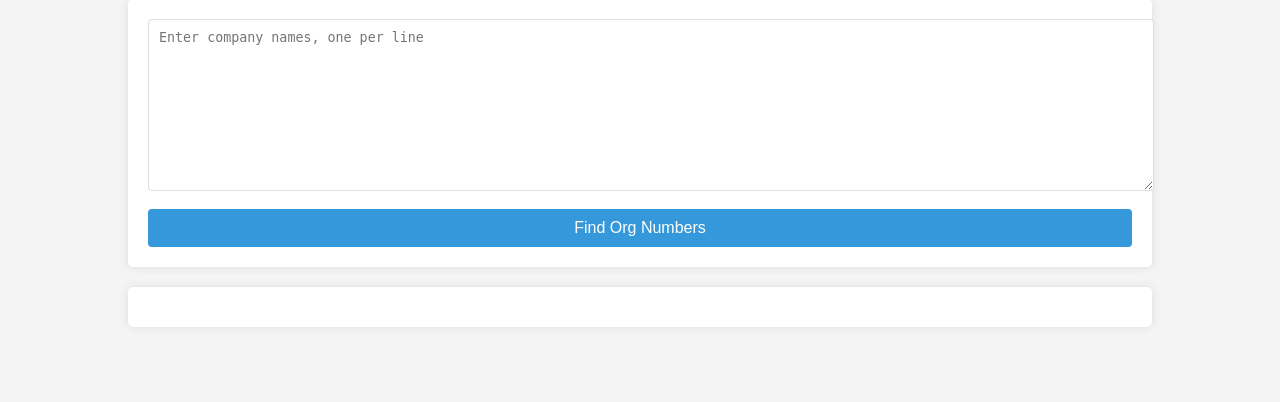
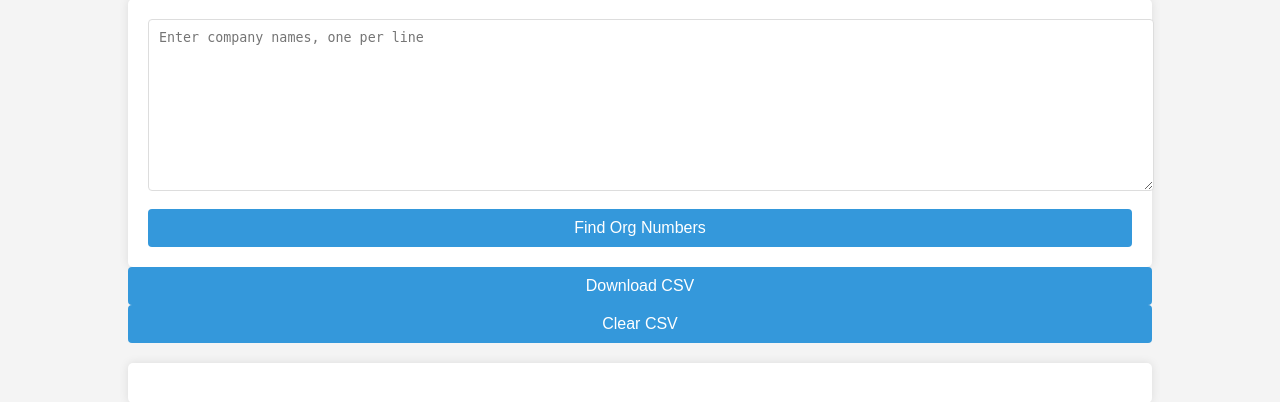
Before and after one commit to Akatsuki-Ryu/companyinfobot, a Flask app: page / in a window 1280 px wide. Shown: the part 115-517 px from the top of the page. Run offline with Flask 2, Linux system fonts and the light colour scheme.

Commit message:
creaete buttons on ui for downloading csv

```diff
--- a/templates/index.html
+++ b/templates/index.html
@@ -5,6 +5,44 @@
     <meta name="viewport" content="width=device-width, initial-scale=1.0">
     <title>Company Org Number Finder</title>
     <link rel="stylesheet" href="{{ url_for('static', filename='styles.css') }}">
+    <script>
+        function disableSubmit() {
+            var submitButton = document.querySelector('button[type="submit"]');
+            submitButton.disabled = true;
+            submitButton.style.backgroundColor = '#cccccc';
+            submitButton.style.cursor = 'not-allowed';
+            submitButton.textContent = 'Processing...';
+        }
+
+        function clearCSV() {
+            if (confirm('Are you sure you want to clear the CSV file? This action cannot be undone.')) {
+                fetch('/clear_csv', { method: 'POST' })
+                    .then(response => response.text())
+                    .then(message => {
+                        alert(message);
+                        location.reload();
+                    })
+                    .catch(error => console.error('Error:', error));
+            }
+        }
+
+        function downloadCSV() {
+            window.location.href = '{{ url_for('download_csv') }}';
+        }
+
+        document.addEventListener('DOMContentLoaded', function() {
+            var form = document.getElementById('companyForm');
+            form.addEventListener('submit', function(event) {
+                var companyList = document.getElementById('companyList').value.trim();
+                if (companyList === '') {
+                    event.preventDefault();
+                    alert('Please enter at least one company name.');
+                } else {
+                    disableSubmit();
+                }
+            });
+        });
+    </script>
 </head>
 <body>
     <div class="container">
@@ -13,12 +51,19 @@
             <textarea id="companyList" name="company_list" rows="10" placeholder="Enter company names, one per line"></textarea>
             <button type="submit">Find Org Numbers</button>
         </form>
+        <div class="button-group">
+            <button onclick="downloadCSV()" class="download-btn">Download CSV</button>
+            <button onclick="clearCSV()" class="clear-btn">Clear CSV</button>
+        </div>
         <div id="results">
+            {% if error %}
+                <p style="color: red;">{{ error }}</p>
+            {% endif %}
             {% if results %}
                 <h2>Search Results:</h2>
+
                 <table border="1" style="width: 100%;">
                     <tr>
-
                         <th>Company Name</th>
                         <th>Real Company Name</th>
                         <th>Organization Numbers</th>
```
